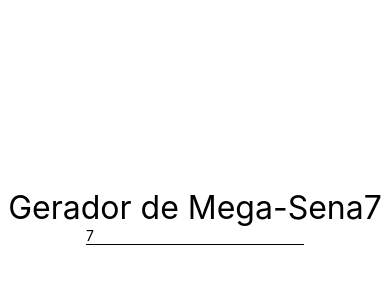
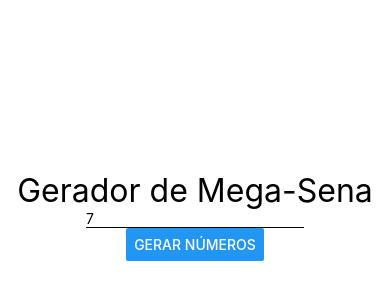
Before and after one commit to NathanaelCarauna/React-native-curso-cod3r, a React Native app: screen / in a window 390 px wide. Shown: the part 206-506 px from the top of the page. Built offline with nearby package versions, Linux system fonts and the light colour scheme.

Commit message:
MegaSena, generating random number functionaly

```diff
--- a/src/components/mega/Mega.js
+++ b/src/components/mega/Mega.js
@@ -1,15 +1,29 @@
 import React, { Component } from 'react'
-import { Text, TextInput } from 'react-native';
+import { Button, Text, TextInput } from 'react-native';
 import styles from '../../common/globalStyle'
 
 export default class Mega extends Component {
 
     state = {
-        qtdNumeros: this.props.qtdNumeros
+        qtdNumeros: this.props.qtdNumeros,
+        numeros: []
     }
 
     alterarQtdNumeros = (qtd) => {
-        this.setState({ qtdNumeros: qtd })
+        this.setState({ qtdNumeros: +qtd })
+    }
+
+    gerarNumeroNaoContigo = (nums) => {
+        const novo = parseInt(Math.random() * 60) + 1
+        return nums.includes(novo) ? this.gerarNumeroNaoContigo(nums) : novo
+    }
+
+    gerarNumero = () => {
+        const numeros = Array(this.state.qtdNumeros)
+            .fill()
+            .reduce(n => [...n, this.gerarNumeroNaoContigo(n)], [])
+            .sort()
+        this.setState({ numeros })
     }
 
     render() {
@@ -17,7 +31,6 @@
             <>
                 <Text style={styles.fontG}>
                     Gerador de Mega-Sena
-                    {this.state.qtdNumeros}
                 </Text>
                 <TextInput
                     keyboardType={'numeric'}
@@ -26,6 +39,10 @@
                     value={this.state.qtdNumeros}
                     onChangeText={this.alterarQtdNumeros}
                 />
+                <Button title="Gerar números" onPress={this.gerarNumero}/>
+                <Text >
+                    {this.state.numeros.join(',')}
+                </Text>
             </>
         )
     }
```
